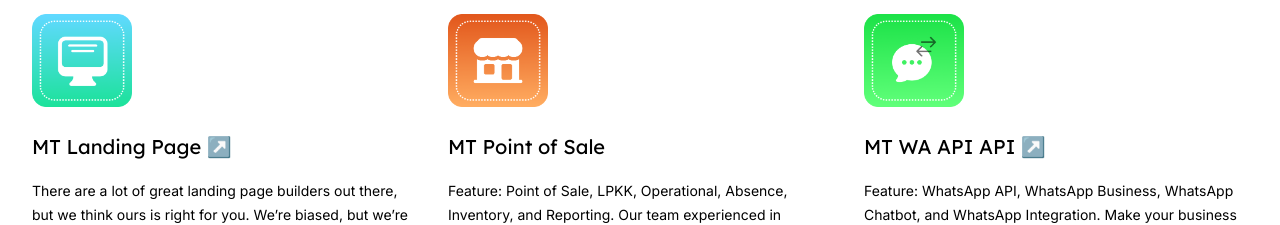
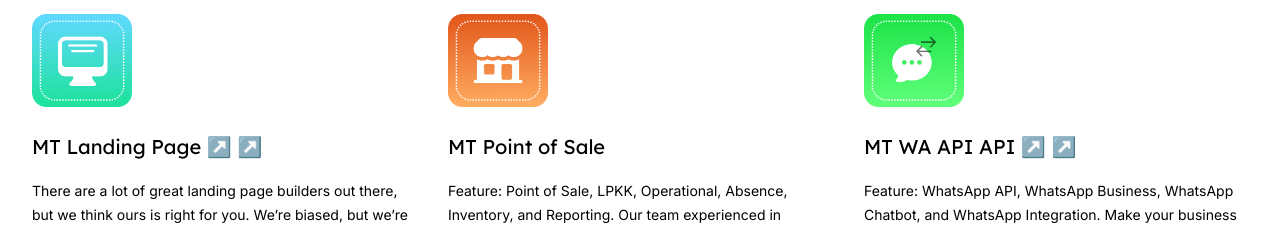
Before and after one commit to maventama/mt_landing_2, a Next.js app: page / in a window 1280 px wide. Shown: the part 880-1105 px from the top of the page. Built offline with nearby package versions, Linux system fonts and the light colour scheme.

Commit message:
Add link to feature URL in SecondaryFeatures component

```diff
--- a/src/components/SecondaryFeatures.jsx
+++ b/src/components/SecondaryFeatures.jsx
@@ -249,7 +249,9 @@
 
       </h3>
       <p className="mt-2 font-display text-xl text-grey-500">
-      {feature.name}
+      <a target='_blank' href={feature.url ? feature.url : '#'}>
+        {feature.name} {feature.url ? '↗️' : ''}
+        </a>
         {/* {feature.summary} */}
       </p>
       <p className="mt-4 text-sm text-grey-300">{feature.description}</p>
```
